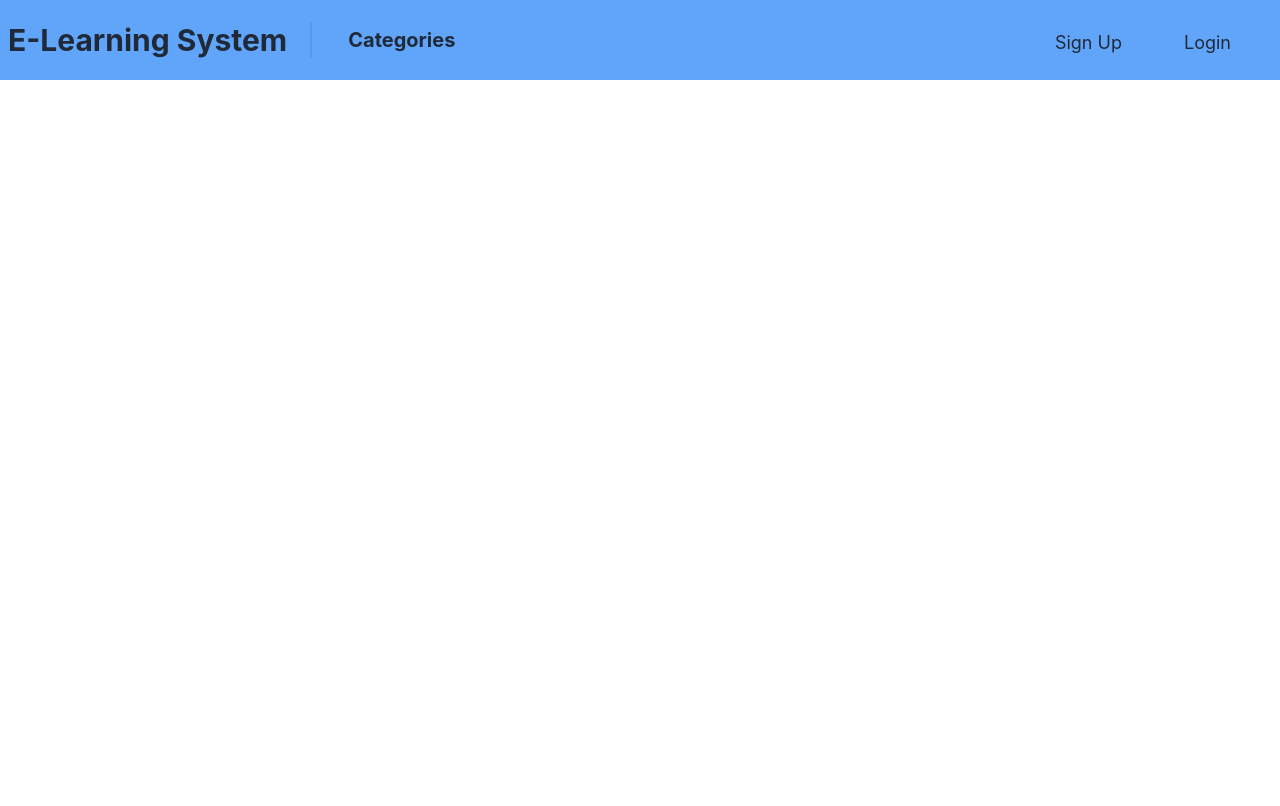
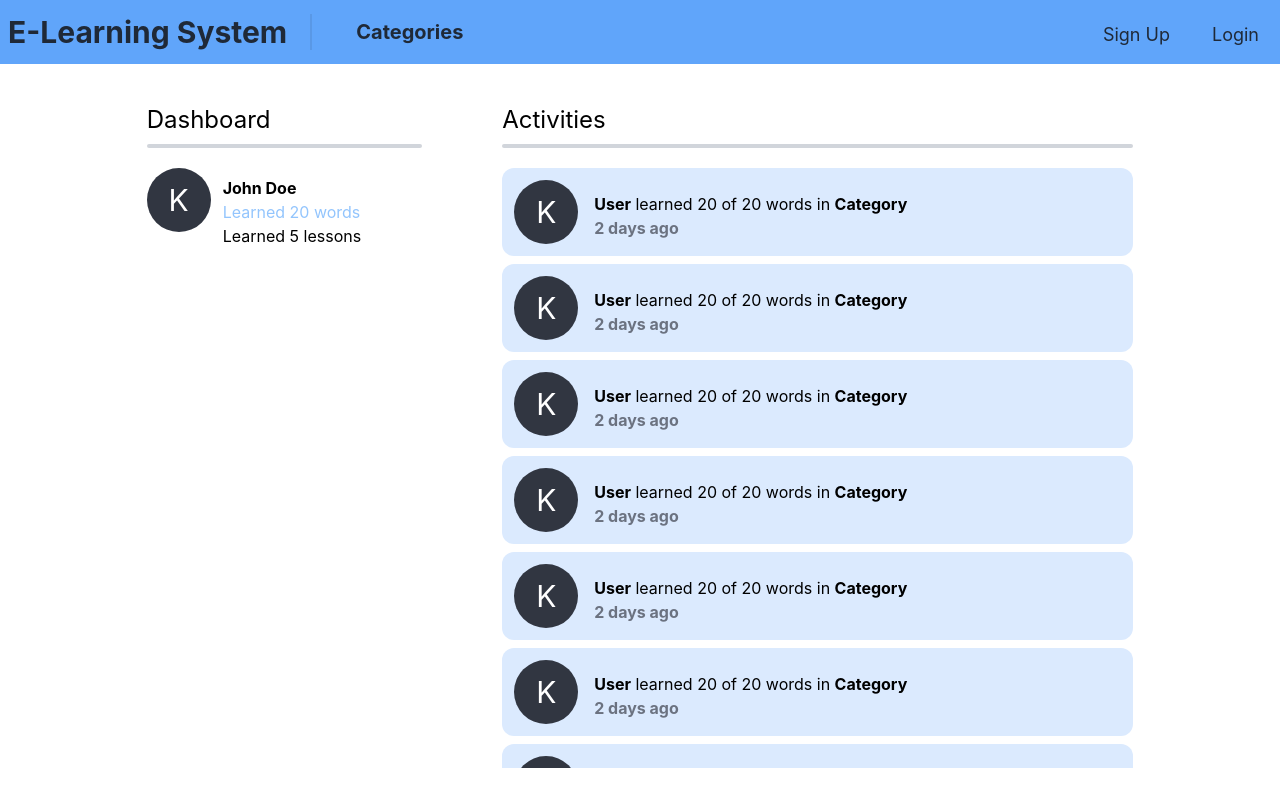
Before and after one commit to framgia/sph_els_redempto, a React (Create React App) app in the folder frontend/: page /dashboard/activity in a window 1280 px wide. Built offline with nearby package versions, Linux system fonts and the light colour scheme.

Commit message:
[SELS-TASK][BUGFIX] Added .gitignore

```diff
--- a/frontend/src/App.css
+++ b/frontend/src/App.css
@@ -1,38 +1,14 @@
-.App {
-  text-align: center;
+/* Hide scrollbar for Chrome, Safari and Opera */
+.no-scrollbar::-webkit-scrollbar {
+  display: none;
 }
 
-.App-logo {
-  height: 40vmin;
-  pointer-events: none;
+/* Hide scrollbar for IE, Edge and Firefox */
+.no-scrollbar {
+  -ms-overflow-style: none;  /* IE and Edge */
+  scrollbar-width: none;  /* Firefox */
 }
 
-@media (prefers-reduced-motion: no-preference) {
-  .App-logo {
-    animation: App-logo-spin infinite 20s linear;
-  }
+.h-most {
+  height: 75vh;
 }
-
-.App-header {
-  background-color: #282c34;
-  min-height: 100vh;
-  display: flex;
-  flex-direction: column;
-  align-items: center;
-  justify-content: center;
-  font-size: calc(10px + 2vmin);
-  color: white;
-}
-
-.App-link {
-  color: #61dafb;
-}
-
-@keyframes App-logo-spin {
-  from {
-    transform: rotate(0deg);
-  }
-  to {
-    transform: rotate(360deg);
-  }
-}
--- a/frontend/src/App.jsx
+++ b/frontend/src/App.jsx
@@ -1,6 +1,9 @@
-import logo from './logo.svg';
 import './App.css';
 import NavBar from './components/NavBar';
+import Dashboard from './views/dashboard/Dashboard';
+import NoView from './views/NoView';
+import Activities from './views/dashboard/widgets/Activities';
+import WordsLearned from './views/dashboard/widgets/WordsLearned';
 import { Routes, Route, BrowserRouter, Navigate } from 'react-router-dom';
 
 function App() {
@@ -9,11 +12,15 @@ function App() {
       <BrowserRouter>
         <NavBar />
         <Routes>
-          <Route path="/" element={<Navigate replace to="/dashboard"/>} />
-          <Route path="dashboard" element={<><p className="text-black">Dashboard</p></>} />
+          <Route index path="/" element={<Navigate replace to="/dashboard/activity" />} />
+          <Route path="dashboard" element={<Dashboard/>}>
+            <Route index path="activity" element={<Activities/>} />
+            <Route index path="history" element={<WordsLearned/>} />
+          </Route>
           <Route path="categories" element={<><p className="text-black">Categories</p></>} />
           <Route path="sign-up" element={<><p className="text-black">Sign Up</p></>} />
           <Route path="login" element={<><p className="text-black">Login</p></>} />
+          <Route path="*" element={<NoView />} />
         </Routes>
       </BrowserRouter>
     </div>
--- /dev/null
+++ b/frontend/src/components/Avatar.jsx
@@ -0,0 +1,13 @@
+import React from 'react'
+
+function Avatar() {
+  return (
+    <div class="avatar placeholder inline-block align-top">
+        <div class="bg-neutral-focus text-neutral-content rounded-full w-16 h-full">
+            <span class="text-3xl">K</span>
+        </div>
+    </div>
+  )
+}
+
+export default Avatar;
--- /dev/null
+++ b/frontend/src/components/Divider.jsx
@@ -0,0 +1,9 @@
+import React from 'react'
+
+function Divider() {
+  return (
+    <div className="vertical bg-gray-300 rounded h-1 mt-2"></div>
+  )
+}
+
+export default Divider;
--- a/frontend/src/components/NavBar.jsx
+++ b/frontend/src/components/NavBar.jsx
@@ -3,21 +3,21 @@ import { Link } from 'react-router-dom'
 
 const NavBar = () => {
     return (
-        <div className="flex navbar bg-blue-400">
+        <div className="navbar bg-blue-400 p-0">
             <div className="navbar-start">
-                <span className='text-3xl font-bold'>
+                <span className='text-3xl font-bold ml-2'>
                     <Link to="/" className=''>E-Learning System</Link>
                 </span>
                 <div className="divider divider-horizontal"></div>
                 <span className='text-xl font-bold'>
-                <Link to="/categories" className='btn-ghost p-3'>Categories</Link>
+                <Link to="/categories" className='btn-ghost p-5'>Categories</Link>
                 </span>
             </div>
             <div className="navbar-center">
             </div>
             <div className="navbar-end">
-                <Link to="/sign-up" className="btn-ghost mr-5 p-5 btn-lg">Sign Up</Link>
-                <Link to="/login" className="btn-ghost mr-5 p-5 btn-lg">Login</Link>
+                <Link to="/sign-up" className="btn-ghost p-5 btn-lg">Sign Up</Link>
+                <Link to="/login" className="btn-ghost p-5 btn-lg">Login</Link>
             </div>
 
         </div>
--- /dev/null
+++ b/frontend/src/views/NoView.jsx
@@ -0,0 +1,9 @@
+import React from 'react'
+
+function NoView() {
+  return (
+    <p className="text-black">404</p>
+  )
+}
+
+export default NoView;
--- /dev/null
+++ b/frontend/src/views/dashboard/Dashboard.jsx
@@ -0,0 +1,26 @@
+import React from 'react'
+import { Link, Outlet } from 'react-router-dom';
+import Avatar from '../../components/Avatar';
+import Divider from '../../components/Divider';
+
+const Dashboard = () => {
+    return (
+        <div className="text-black flex-1 w-10/12 m-auto">
+            <div className="inline-block align-top w-4/12 p-10">
+                <span className="text-2xl">Dashboard</span>
+                <Divider />
+                <div className="w-full mt-5">
+                    <Avatar />
+                    <div className="inline-block align-top pt-2 ml-3">
+                        <Link to="activity"><span className="text-black block font-bold">John Doe</span></Link>
+                        <Link to="history"><span className="text-blue-300 block">Learned 20 words</span></Link>
+                        <span className="text-black block">Learned 5 lessons</span>
+                    </div>
+                </div>
+            </div>
+            <Outlet />
+        </div>
+    )
+}
+
+export default Dashboard;
--- /dev/null
+++ b/frontend/src/views/dashboard/widgets/Activities.jsx
@@ -0,0 +1,34 @@
+import React from 'react'
+import Divider from '../../../components/Divider';
+import ActivityItem from './ActivityItem';
+
+const Activities = () => {
+  const activityList = [
+    '1',
+    '2',
+    '3',
+    '4',
+    '5',
+    '6',
+    '7',
+    '8',
+    '9',
+    '10',
+    '11',
+    '12',
+    '13',
+    '14',
+    '15',
+  ]
+  return (
+    <div className="inline-block align-top h-full w-8/12 p-10 box-sizing">
+        <span className="text-2xl">Activities</span>
+        <Divider/>
+        <div className="w-full mt-5 h-most overflow-auto no-scrollbar">
+          {activityList.map((activity) => <ActivityItem/>)}
+        </div>
+    </div>
+  )
+}
+
+export default Activities;
--- /dev/null
+++ b/frontend/src/views/dashboard/widgets/ActivityItem.jsx
@@ -0,0 +1,20 @@
+import React from 'react'
+import Avatar from '../../../components/Avatar';
+
+function ActivityItem() {
+    return (
+        <div className="bg-blue-100 rounded-xl p-3 mb-2">
+            <Avatar />
+            <div className="inline-block w-5/6 ml-4 mt-3">
+                <div>
+                    <span className="text-red font-bold">User</span> learned 20 of 20 words in <span className="text-red font-bold">Category</span>
+                </div>
+                <div>
+                    <span className="text-gray-500 font-bold">2 days ago</span>
+                </div>
+            </div>
+        </div>
+    )
+}
+
+export default ActivityItem;
--- /dev/null
+++ b/frontend/src/views/dashboard/widgets/WordsLearned.jsx
@@ -0,0 +1,59 @@
+import React from 'react'
+import Divider from '../../../components/Divider';
+
+const WordsLearned = () => {
+  const wordList = [
+    '1',
+    '2',
+    '3',
+    '4',
+    '5',
+    '6',
+    '7',
+    '8',
+    '9',
+    '10',
+    '11',
+    '12',
+    '13',
+    '14',
+    '15',
+    '16',
+    '17',
+    '18',
+    '19',
+    '20',
+  ]
+  return (
+    <div className="inline-block align-top h-full w-8/12 p-10">
+      <span className="text-2xl">Words Learned</span>
+      <Divider />
+      <div className="w-full mt-5 h-most overflow-auto no-scrollbar p-100">
+        <div className="overflow-x-auto">
+          <table className="table w-full">
+            <thead className="text-white">
+              <tr>
+                <th>#</th>
+                <th>Word</th>
+                <th>Answer</th>
+                <th>Your Answer</th>
+              </tr>
+            </thead>
+            <tbody>
+              {wordList.map((word) => (
+                <tr>
+                  <th>{word}</th>
+                  <td>Japanese</td>
+                  <td>English</td>
+                  <td>Answer</td>
+                </tr>
+              ))}
+            </tbody>
+          </table>
+        </div>
+      </div>
+    </div>
+  )
+}
+
+export default WordsLearned;
```
